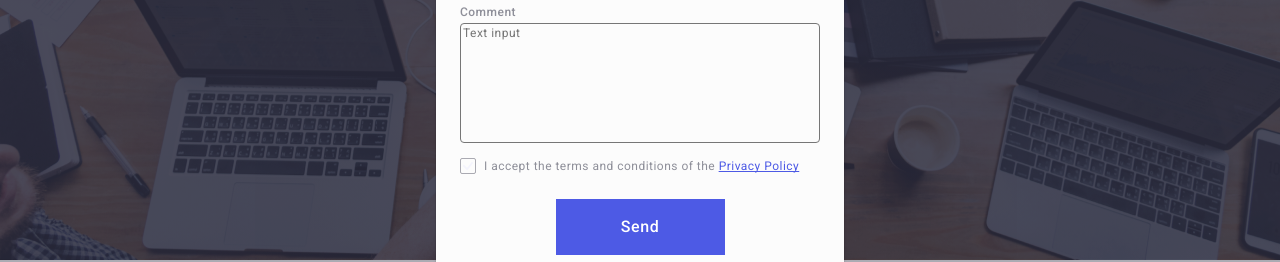
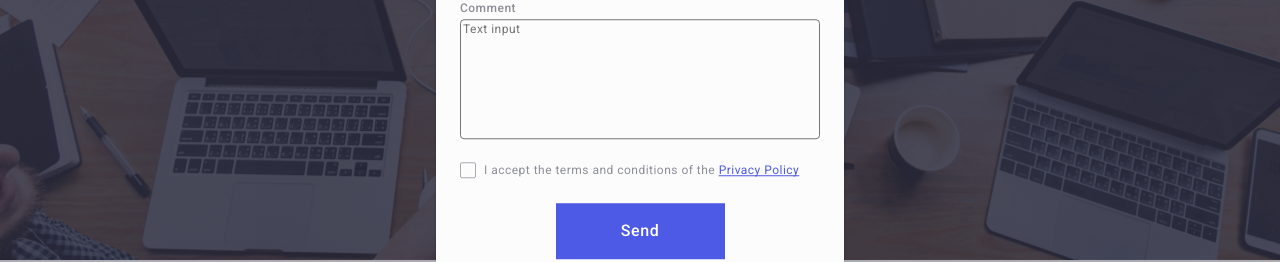
Before and after one commit to Aliona1609/Aliona1609-goit-markup-hw-05, a plain HTML site: page index.html in a window 1280 px wide. Shown: the part 413-675 px from the top of the page. Drawn offline with nearby package versions, Linux system fonts and the light colour scheme.

Commit message:
Textarea

```diff
--- a/index.html
+++ b/index.html
@@ -473,7 +473,7 @@
             </svg>
           </div>
         </div>
-        <div class="modal-field">
+        <div class="modal-field-bottom">
           <label for="user-comment" class="modal-label">Comment</label>
           <textarea name="user-comment" id="user-comment" class="modal-textarea" placeholder="Text input"></textarea>
         </div>
@@ -484,7 +484,7 @@
               <svg class="check-icon" width="10" height="8">
                 <use href="./images/icons.svg#icon-Vector-9"></use>
               </svg>
-            </span>I accept the terms and conditions of the <a href="" class="modal-textarea">Privacy Policy</a></label>
+            </span>I accept the terms and conditions of the <a href="">Privacy Policy</a></label>
         </div>
         <button class="check-button" type="submit">Send</button>
     </div>
```
